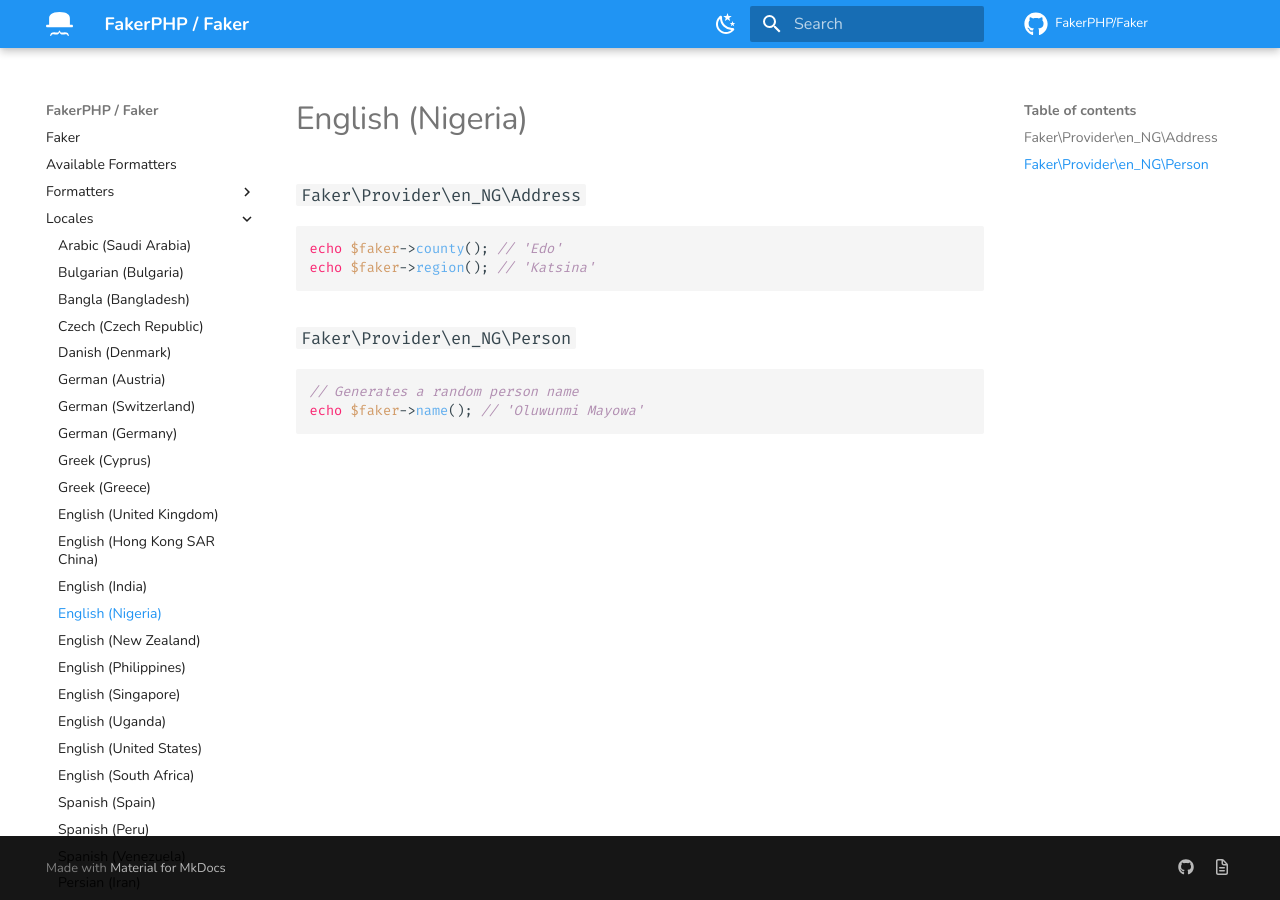
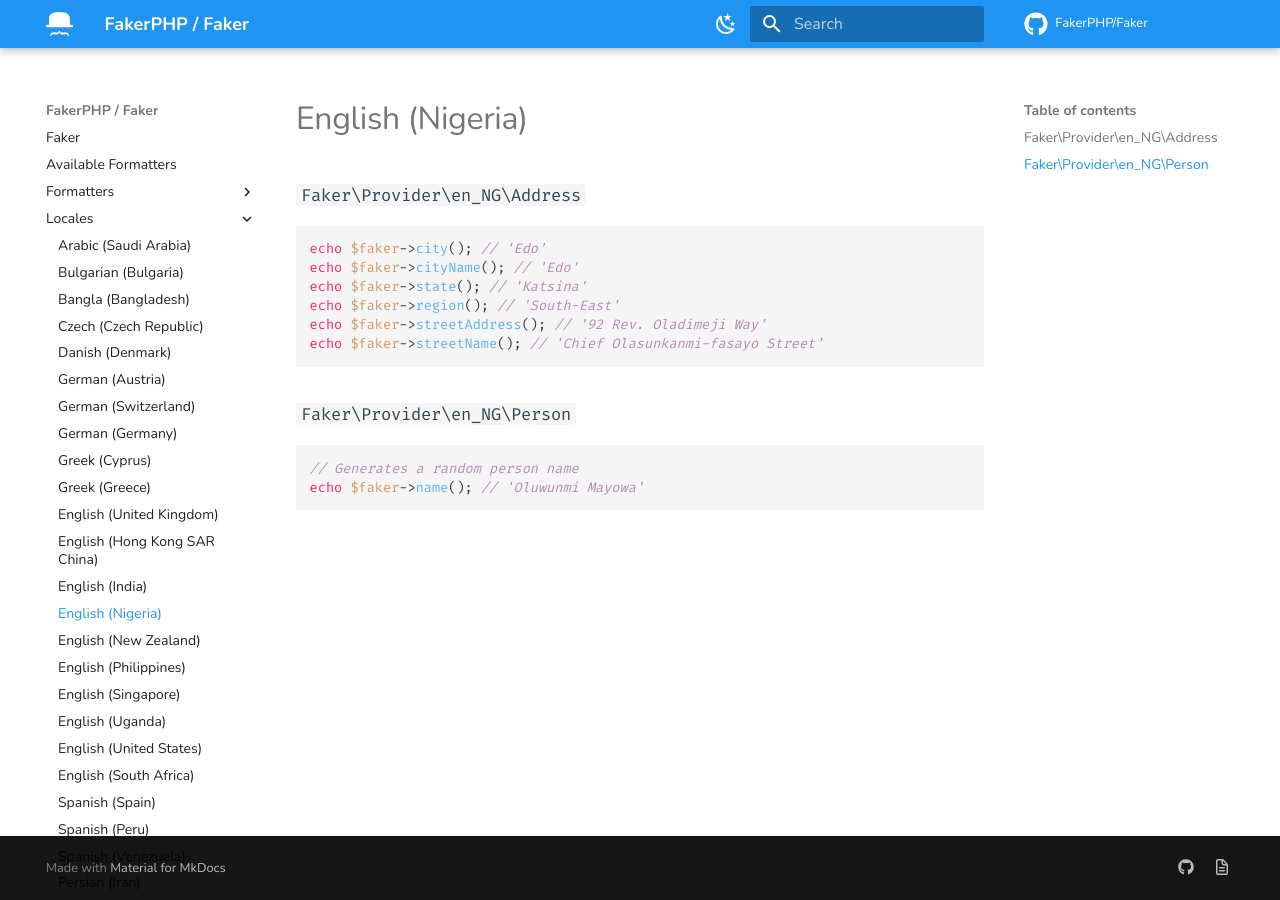
Before and after one commit to FakerPHP/fakerphp.github.io, an MkDocs documentation site: the page built from docs/locales/en_NG.md, in a window 1280 px wide. Built offline with MkDocs 1.6.1 and Material for MkDocs 9.7.7, drawn with Linux system fonts in a browser that asks for light colours; nearby versions of some CDN libraries; comment, search, counter and statistics services are not loaded.

Commit message:
Updated address provider documentation for en_NG locale (#94)

````diff
--- a/docs/locales/en_NG.md
+++ b/docs/locales/en_NG.md
@@ -3,8 +3,12 @@
 ### `Faker\Provider\en_NG\Address`
 
 ```php
-echo $faker->county(); // 'Edo'
-echo $faker->region(); // 'Katsina'
+echo $faker->city(); // 'Edo'
+echo $faker->cityName(); // 'Edo'
+echo $faker->state(); // 'Katsina'
+echo $faker->region(); // 'South-East'
+echo $faker->streetAddress(); // '92 Rev. Oladimeji Way'
+echo $faker->streetName(); // 'Chief Olasunkanmi-fasayo Street'
 ```
 
 ### `Faker\Provider\en_NG\Person`
````
